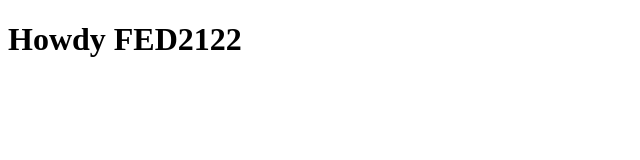
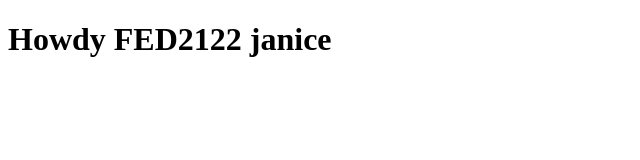
Before and after one commit to Janiice/blokweb, a plain HTML site: page index.html in a window 1280 px wide. Shown: the whole page, without its empty margins (0-640 px from the left). Drawn offline with Linux system fonts and the light colour scheme.

Commit message:
janice toegeviegd

```diff
--- a/index.html
+++ b/index.html
@@ -13,7 +13,7 @@
 </head>
 
 <body>
-	<h1>Howdy FED2122</h1>
+	<h1>Howdy FED2122 janice</h1>
 
 	<script src="scripts/script.js"></script>
 </body>
```
